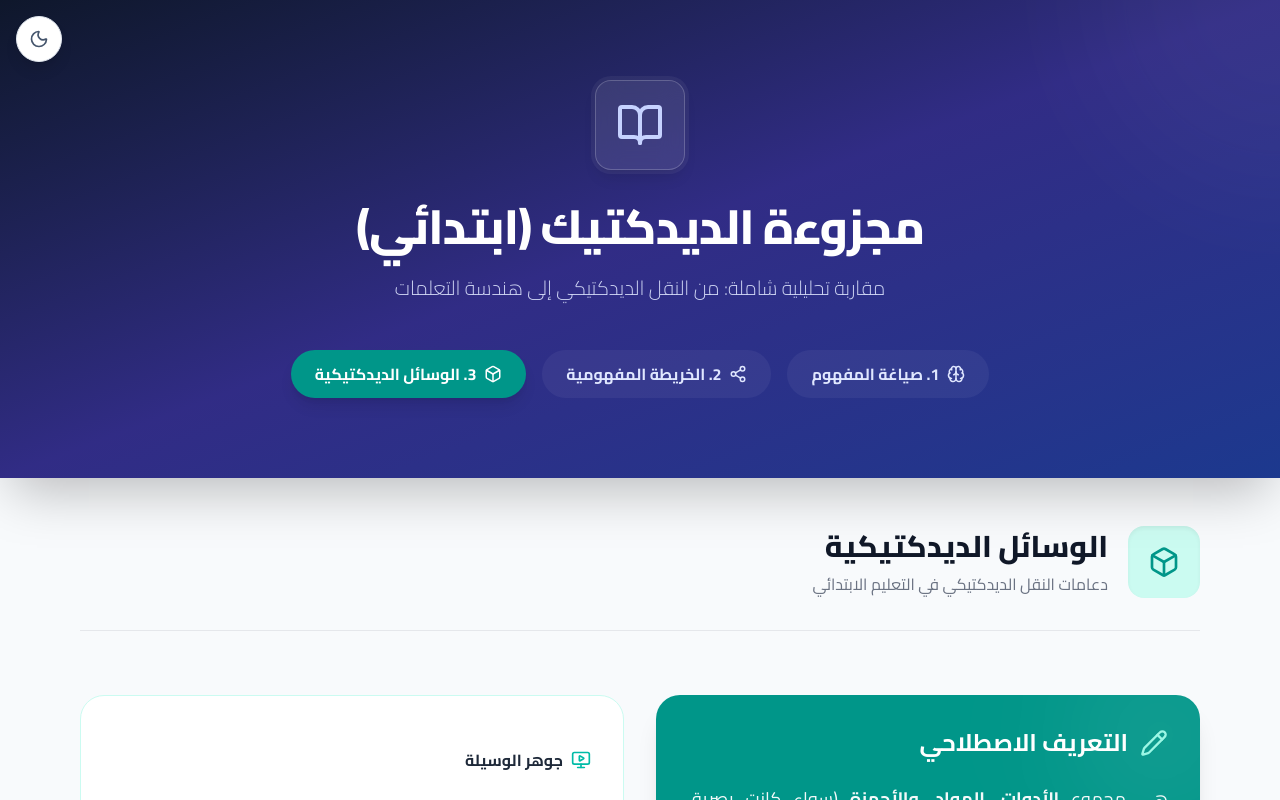
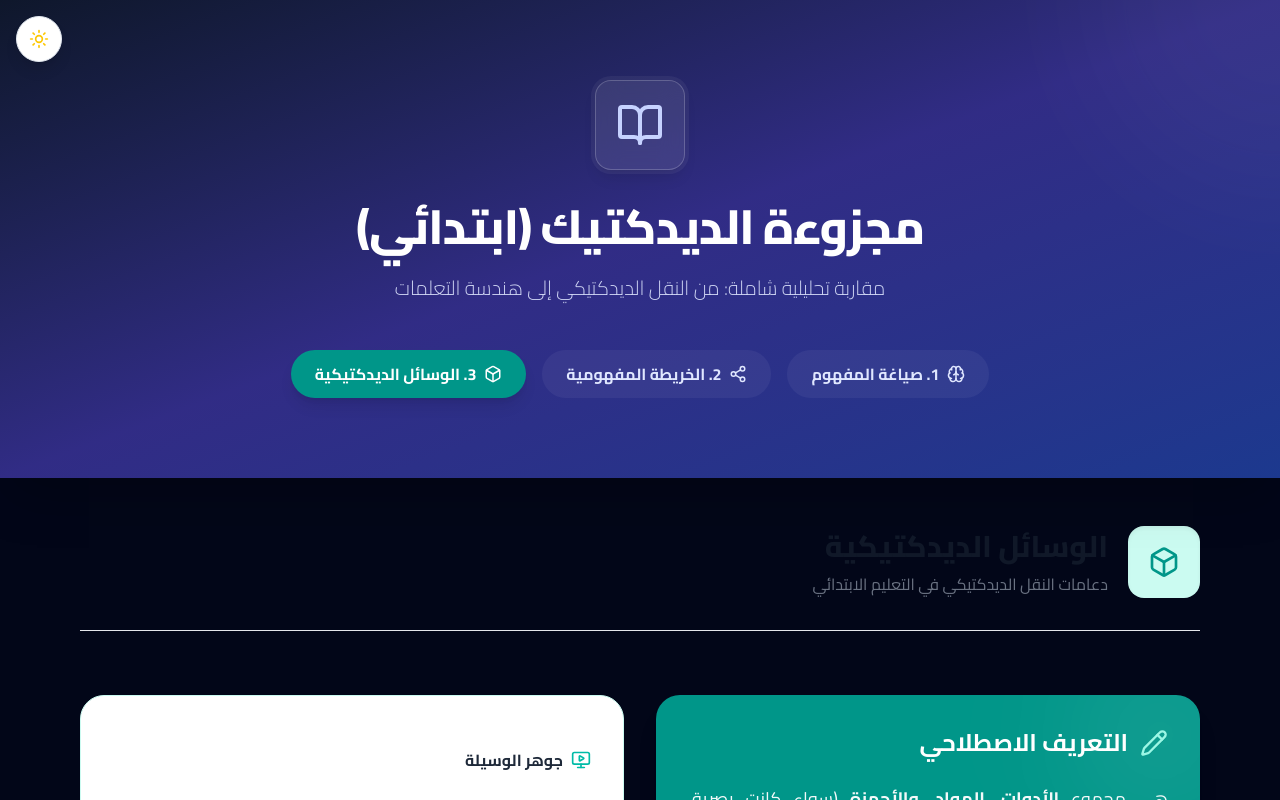
Before and after one commit to abdo2003ta-stack/didactic-module, a Next.js app: page / in a window 1280 px wide. Shown: the top 800 px of the page. Built offline with nearby package versions, Linux system fonts and the light colour scheme.

Commit message:
Fix: text

```diff
--- a/app/page.tsx
+++ b/app/page.tsx
@@ -15,7 +15,7 @@ type Section = 'formulation' | 'conceptMap' | 'didacticMeans';
 // ------------------- MAIN COMPONENT -------------------
 export default function DidacticModulePage() {
   const [activeSection, setActiveSection] = useState<Section>('didacticMeans');
-  const [isDark, setIsDark] = useState(false);
+  const [isDark, setIsDark] = useState(true); // يبدأ مظلم
 
   useEffect(() => {
     if (isDark) {
```
